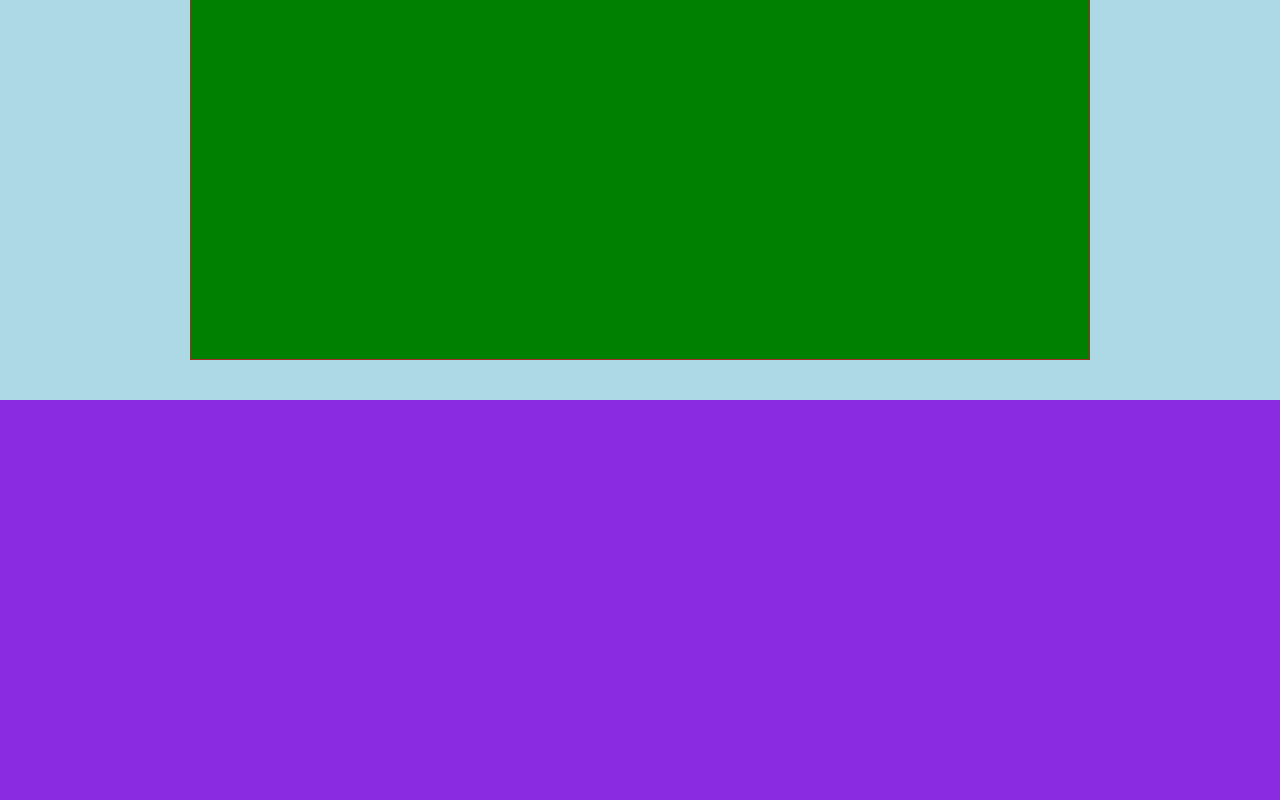
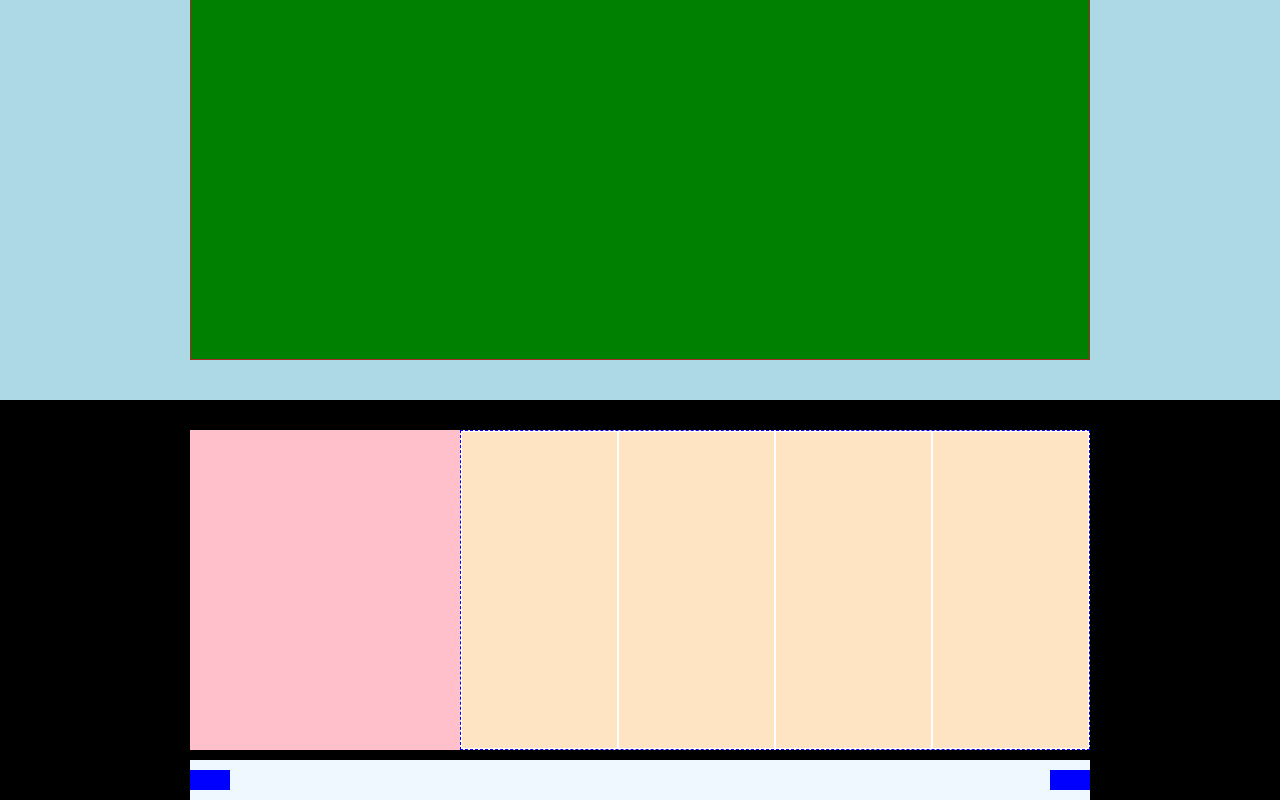
Before and after one commit to emilianogastaldo/htmlcss-struttura-discord, a plain HTML site: page index.html in a window 1280 px wide. Shown: the part 2000-2800 px from the top of the page. Before the commit the page ends 2400 px from the top, so only its background shows below. Drawn offline with Linux system fonts and the light colour scheme.

Commit message:
added footer

```diff
--- a/css/style.css
+++ b/css/style.css
@@ -26,6 +26,14 @@ header{
     background-color: lightcoral;
     display: flex;
     flex-direction: column;
+}
+footer{
+    height: 400px;
+    background-color:black;
+    display: flex;
+    flex-direction: column;
+    justify-content: flex-end;
+    align-items: center;
 }
 
 /*barra di navigazione*/
@@ -115,3 +123,42 @@ header{
     min-height: 90%;
     flex-basis: 100%;
 }
+/*footer*/
+.top-footer{
+    background-color: bisque;
+    flex-basis: 80%;
+    width: 100%;
+    display: flex;
+    justify-content: flex-start;
+    align-items: center;
+}
+.piccolo{
+    background-color: pink;
+    height: 100%;
+    width: 30%;
+}
+.grande{
+    border: 1px dashed blue;
+    height: 100%;
+    width: 70%;
+    display: flex;
+    justify-content: flex-start;
+}
+.col{
+    border: 1px solid white;
+    width: 25%;
+}
+.bottom-footer{
+    background-color: aliceblue;
+    flex-basis: 10%;
+    width: 100%;
+    display: flex;
+    justify-content: space-between;
+    align-items: center;
+    margin-top: 10px;
+}
+.bottone{
+    height: 20px;
+    width: 40px;
+    background-color: blue;
+}
--- a/index.html
+++ b/index.html
@@ -45,6 +45,20 @@
             </div>
         </section>
     </main>
-
+    <footer>
+        <div class="top-footer w-900">
+            <div class="piccolo"></div>
+            <div class="grande">
+                <div class="col"></div>
+                <div class="col"></div>
+                <div class="col"></div>
+                <div class="col"></div>
+            </div>
+        </div>
+        <div class="bottom-footer w-900">
+            <div class="bottone"></div>
+            <div class="bottone"></div>
+        </div>
+    </footer>
 </body>
 </html>
```
